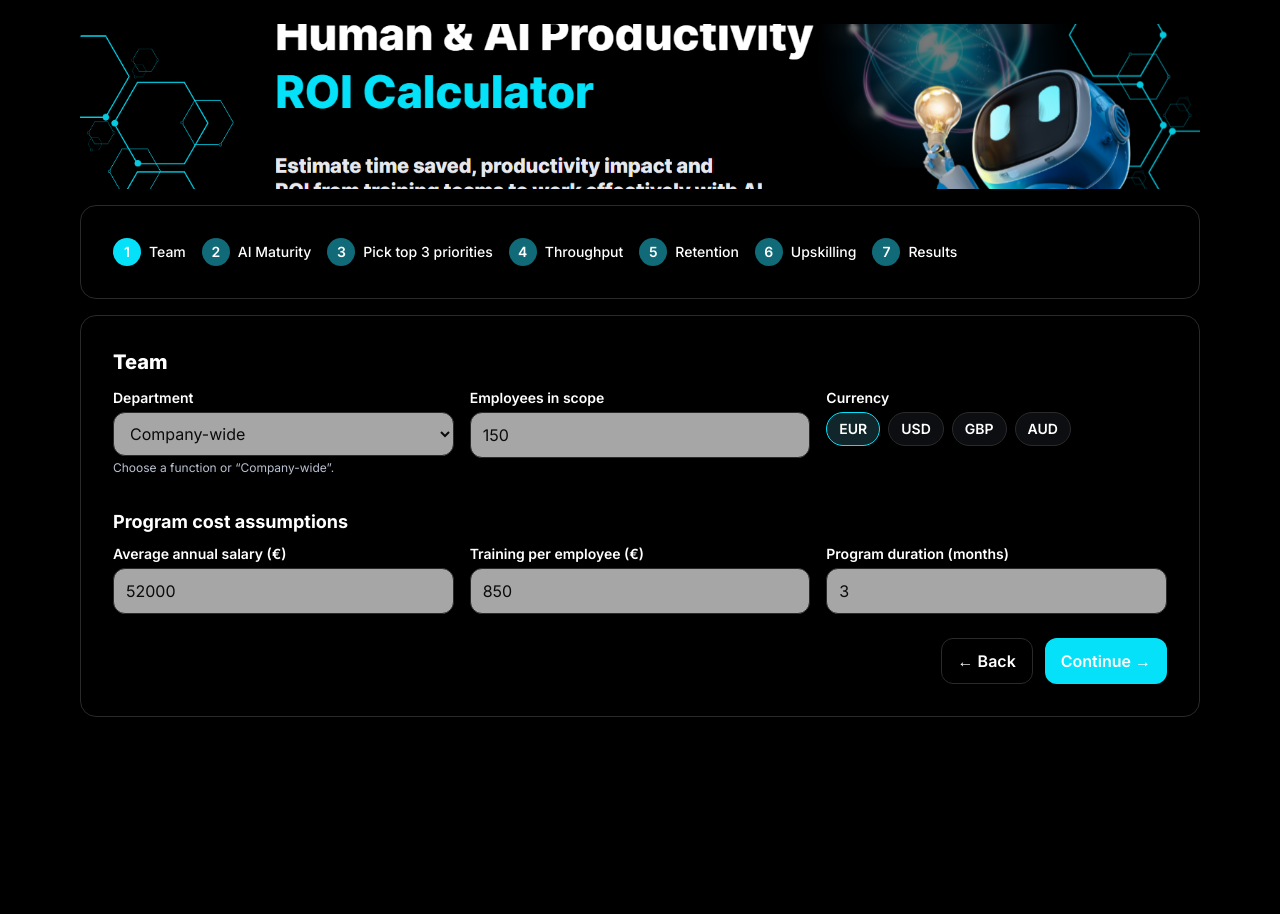
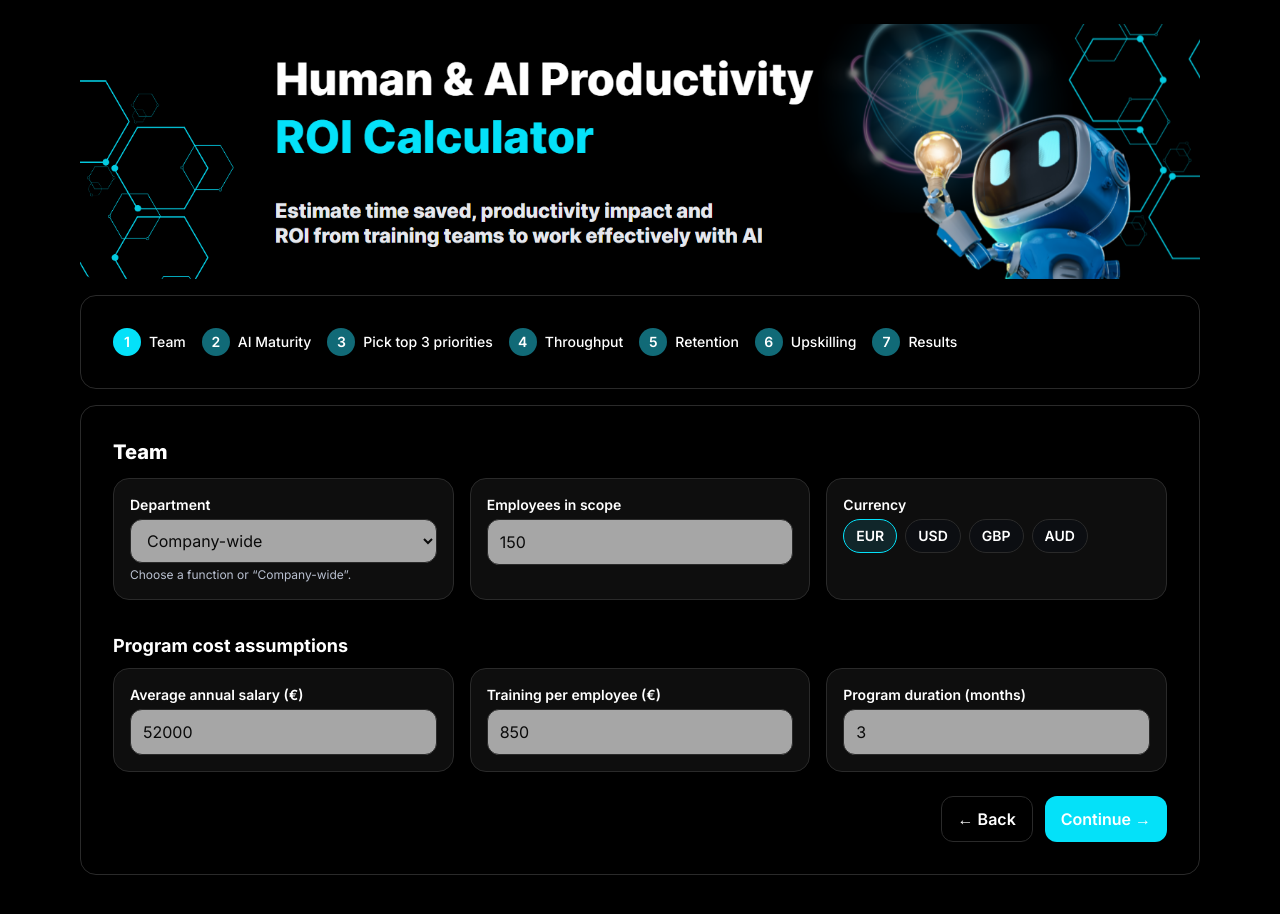
Before and after one commit to powerstephen/Managers-AI-Training-ROI, a Next.js app: page / in a window 1280 px wide. Shown: the top 914 px of the page. Before the commit the page ends 800 px from the top, so only its background shows below. Built offline with nearby package versions, Linux system fonts and the light colour scheme.

Commit message:
Update page.tsx

```diff
--- a/app/page.tsx
+++ b/app/page.tsx
@@ -89,7 +89,7 @@ export default function Page(){
   const symbol=CURRENCY_SYMBOL[currency];
 
   const steps=[
-    {id:1,label:"Team"},            // renamed
+    {id:1,label:"Team"},
     {id:2,label:"AI Maturity"},
     {id:3,label:"Pick top 3 priorities"},
     {id:4,label:"Throughput"},
@@ -100,14 +100,9 @@ export default function Page(){
 
   return (
     <div className="min-h-screen" style={{background:"var(--bg-page)",color:"var(--text)"}}>
-      {/* HERO — same width as content: wrap all in the SAME max-w container */}
+      {/* HERO — same width as content, no zoom */}
       <div className="w-full max-w-6xl mx-auto px-4 pt-6">
-        <img
-          src="/hero.png"
-          alt="AI at Work — Brainster"
-          className="w-full h-auto max-h-[165px] object-cover rounded-2xl shadow-soft"
-          style={{ objectPosition:"center" }}
-        />
+        <img src="/hero.png" alt="AI at Work — Brainster" className="hero-img shadow-soft"/>
       </div>
 
       {/* Progress */}
@@ -131,7 +126,7 @@ export default function Page(){
               <h2 className="title">Team</h2>
 
               <div className="grid md:grid-cols-3 gap-4">
-                <div>
+                <div className="card">
                   <label className="lbl">Department</label>
                   <select className="inp" value={dept} onChange={e=>setDept(e.target.value as Dept)}>
                     {["Company-wide","Marketing","Sales","Customer Support","Operations","Engineering","HR"].map(d=>(
@@ -141,12 +136,12 @@ export default function Page(){
                   <p className="hint">Choose a function or “Company-wide”.</p>
                 </div>
 
-                <div>
+                <div className="card">
                   <label className="lbl">Employees in scope</label>
                   <input className="inp" type="number" value={headcount} onChange={e=>setHeadcount(parseInt(e.target.value||"0",10))}/>
                 </div>
 
-                <div>
+                <div className="card">
                   <label className="lbl">Currency</label>
                   <div className="flex gap-2 flex-wrap">
                     {(["EUR","USD","GBP","AUD"] as Currency[]).map(c=>(
@@ -156,17 +151,17 @@ export default function Page(){
                 </div>
               </div>
 
-              <h3 className="text-lg font-bold mt-8 mb-2" style={{color:"var(--text)"}}>Program cost assumptions</h3>
+              <h3 className="text-lg font-bold mt-8 mb-2">Program cost assumptions</h3>
               <div className="grid md:grid-cols-3 gap-4">
-                <div>
+                <div className="card">
                   <label className="lbl">Average annual salary ({symbol})</label>
                   <input className="inp" type="number" value={avgSalary} onChange={e=>setAvgSalary(parseInt(e.target.value||"0",10))}/>
                 </div>
-                <div>
+                <div className="card">
                   <label className="lbl">Training per employee ({symbol})</label>
                   <input className="inp" type="number" value={trainingPerEmployee} onChange={e=>setTrainingPerEmployee(parseInt(e.target.value||"0",10))}/>
                 </div>
-                <div>
+                <div className="card">
                   <label className="lbl">Program duration (months)</label>
                   <input className="inp" type="number" value={programMonths} onChange={e=>setProgramMonths(parseInt(e.target.value||"0",10))}/>
                 </div>
@@ -234,7 +229,7 @@ export default function Page(){
                         <button onClick={()=>{
                           if(active) setSelected(selected.filter(x=>x!==k));
                           else if(!disabled) setSelected([...selected,k]);
-                        }} className={`tag ${active?"":"tag--ghost"}`}>
+                        }} className={`px-3 py-1.5 rounded-full text-xs font-semibold ${active?"bg-[var(--bg-chip)] text-white":"bg-[#22252c] text-white"}`}>
                           {active?"Selected":"Select"}
                         </button>
                       </div>
@@ -257,11 +252,11 @@ export default function Page(){
               <h2 className="title">Throughput</h2>
               <p className="muted text-sm mb-4">Quick edit of assumptions for throughput impact.</p>
               <div className="grid md:grid-cols-2 gap-4">
-                <div>
+                <div className="card">
                   <label className="lbl">Time reclaimed %</label>
                   <input className="inp" type="number" min={0} max={30} value={throughputPct} onChange={e=>setThroughputPct(parseInt(e.target.value||"0",10))}/>
                 </div>
-                <div>
+                <div className="card">
                   <label className="lbl">Handoffs reduced %</label>
                   <input className="inp" type="number" min={0} max={30} value={handoffPct} onChange={e=>setHandoffPct(parseInt(e.target.value||"0",10))}/>
                 </div>
@@ -279,11 +274,11 @@ export default function Page(){
             <div>
               <h2 className="title">Retention</h2>
               <div className="grid md:grid-cols-2 gap-4">
-                <div>
+                <div className="card">
                   <label className="lbl">Attrition avoided %</label>
                   <input className="inp" type="number" min={0} max={30} value={retentionLiftPct} onChange={e=>setRetentionLiftPct(parseInt(e.target.value||"0",10))}/>
                 </div>
-                <div>
+                <div className="card">
                   <label className="lbl">Baseline attrition %</label>
                   <input className="inp" type="number" min={0} max={40} value={baselineAttritionPct} onChange={e=>setBaselineAttritionPct(parseInt(e.target.value||"0",10))}/>
                 </div>
@@ -301,11 +296,11 @@ export default function Page(){
             <div>
               <h2 className="title">Upskilling</h2>
               <div className="grid md:grid-cols-2 gap-4">
-                <div>
+                <div className="card">
                   <label className="lbl">Coverage target %</label>
                   <input className="inp" type="number" min={0} max={100} value={upskillCoveragePct} onChange={e=>setUpskillCoveragePct(parseInt(e.target.value||"0",10))}/>
                 </div>
-                <div>
+                <div className="card">
                   <label className="lbl">Hours / week per person</label>
                   <input className="inp" type="number" min={0} step={0.1} value={upskillHoursPerWeek} onChange={e=>setUpskillHoursPerWeek(parseFloat(e.target.value||"0"))}/>
                 </div>
@@ -355,9 +350,19 @@ export default function Page(){
                 </div>
               </div>
 
+              {/* Summary / Next steps */}
+              <div className="card mt-6">
+                <div className="text-sm font-bold mb-2">Next steps</div>
+                <ul className="list-disc pl-5 space-y-1 text-sm muted">
+                  <li>Map top 3 workflows → ship prompt templates & QA/guardrails within 2 weeks.</li>
+                  <li>Launch “AI Champions” cohort; set quarterly ROI reviews; track usage to correlate with retention.</li>
+                  <li>Set competency coverage target to 60% and measure weekly AI-in-task usage.</li>
+                </ul>
+              </div>
+
               <div className="mt-6 flex justify-between">
                 <button className="btn-ghost" onClick={back}>← Back</button>
-                <button className="btn-subtle" onClick={reset}>Start over</button>
+                <button className="btn" onClick={reset}>Start over</button>
               </div>
             </div>
           )}
```
